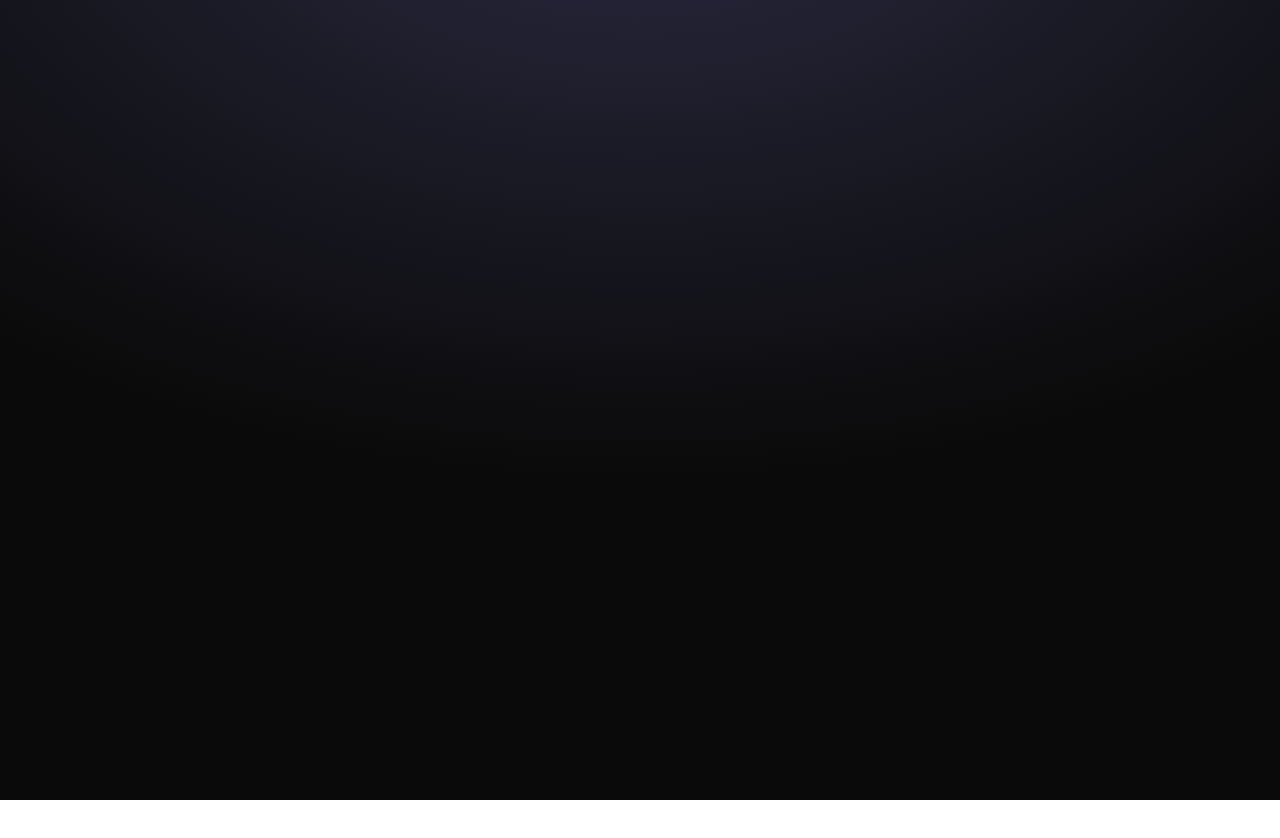
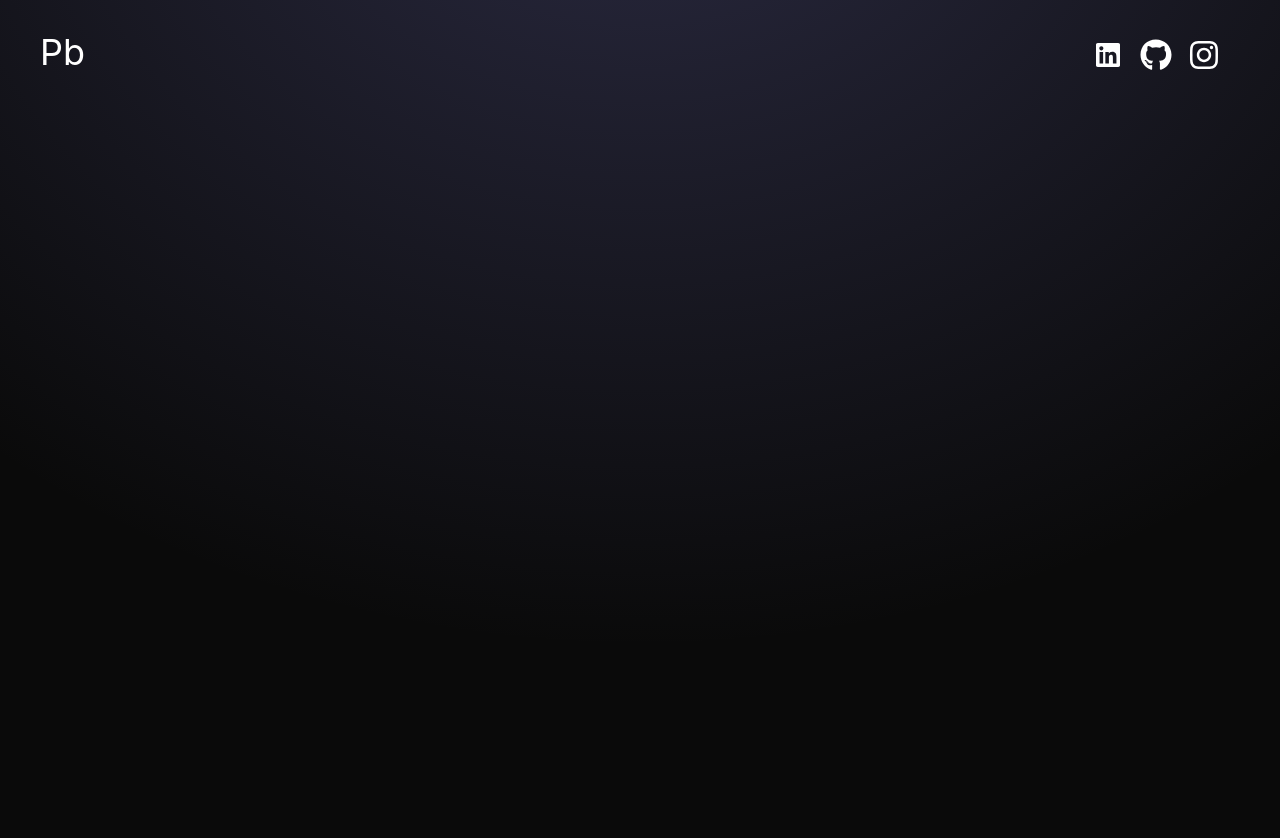
Before and after one commit to Puru7071/Puru-s-Portfolio-, a React (Create React App) app: page / in a window 1280 px wide. Shown: the top 838 px of the page. Before the commit the page ends 800 px from the top, so only its background shows below. Built offline with nearby package versions, Linux system fonts and the light colour scheme.

Commit message:
Added Header

```diff
--- a/package.json
+++ b/package.json
@@ -7,6 +7,8 @@
     "framer-motion": "^11.15.0",
     "react": "^18.3.1",
     "react-dom": "^18.3.1",
+    "react-icons": "^5.4.0",
+    "react-router-dom": "^7.1.1",
     "react-scripts": "5.0.1",
     "web-vitals": "^4.2.4"
   },
--- a/src/App.js
+++ b/src/App.js
@@ -1,7 +1,7 @@
 import './App.css';
-import { Fragment } from 'react';
 import { motion } from 'framer-motion';
-
+import Header from './components/Header';
+import Intro from './components/Intro';
 
 function App() {
   return (
@@ -18,8 +18,10 @@ function App() {
     //     >
     //     </motion.div>
     //   </motion.div>
-    <div className='h-[100%] w-[100%] bg-neutral-950 bg-[radial-gradient(ellipse_80%_80%_at_50%_-20%,rgba(120,119,198,0.3),rgba(255,255,255,0))]'>
-
+    <div
+      className='min-h-screen w-[100%] bg-neutral-950 bg-[radial-gradient(ellipse_80%_80%_at_50%_-20%,rgba(120,119,198,0.3),rgba(255,255,255,0))] flex flex-col overflow-scroll'>
+        <Header/>
+        <Intro/>
     </div>
   );
 }
--- /dev/null
+++ b/src/components/Header.jsx
@@ -0,0 +1,51 @@
+import React from 'react'
+import { motion } from 'framer-motion';
+import { RiLinkedinBoxFill } from "react-icons/ri";
+import { FaGithub } from "react-icons/fa";
+import { FaInstagram } from "react-icons/fa";
+
+const Header = () => {
+    const iconsLinks = [
+        {
+            icon: <RiLinkedinBoxFill />,
+            link: "https://www.linkedin.com/in/puru-bhargava-6330031b7/"
+        },
+        {
+            icon: <FaGithub />,
+            link: "https://github.com/Puru7071"
+        },
+        {
+            icon: <FaInstagram />,
+            link: "https://www.instagram.com/puru_bhargava_/"
+        }
+    ]
+    return (
+        <div className='w-[100%] h-[80px] flex flex-row justify-between pl-[40px] pr-[60px] py-[25px]'>
+            <h1
+                className='text-white text-[36px] h-[60px]'
+            >
+                Pb
+            </h1>
+            <motion.div
+                className='h-[60px] w-[auto] flex flex-row gap-[16px] text-[32px] justify-between text-white items-center relative'
+                initial = {{x : "100px" , opacity:0}}
+                animate = {{x : "0px" , opacity:1}}
+                transition={{ duration: 1 }}
+            >
+                {iconsLinks?.map(item => (
+                    <motion.a
+                        href={item?.link}
+                        target='_blank'
+                        animate ={{rotate:-360}}
+                        transition={{duration: 2}}
+                    >
+                        {item?.icon}
+                    </motion.a>
+                ))}
+
+            </motion.div>
+        </div>
+    )
+}
+
+export default Header
--- /dev/null
+++ b/src/components/Intro.jsx
@@ -0,0 +1,13 @@
+import React from 'react'
+import { motion } from 'framer-motion';
+const Intro = () => {
+  return (
+    <div className='h-[auto] w-[100%]'>
+        <div className='w-[35%] h-[1000px]'>
+
+        </div>
+    </div>
+  )
+}
+
+export default Intro ;
--- a/src/index.css
+++ b/src/index.css
@@ -1,3 +1,14 @@
 @tailwind base;
 @tailwind components;
 @tailwind utilities;
+
+:root{
+    font-family: "Inter" , sans-serif;
+}
+html, body {
+    margin: 0;
+    padding: 0;
+    background-color: rgb(10 10 10 / var(--tw-bg-opacity, 1));
+    background-image: radial-gradient(ellipse 80% 80% at 50% -20%,rgba(120,119,198,0.3),rgba(255,255,255,0));
+    height: 100%;
+}
--- a/src/index.js
+++ b/src/index.js
@@ -2,8 +2,11 @@ import React from 'react';
 import ReactDOM from 'react-dom/client';
 import './index.css';
 import App from './App';
+import { BrowserRouter } from 'react-router-dom';
 
 const root = ReactDOM.createRoot(document.getElementById('root'));
 root.render(
-    <App />
+    <BrowserRouter>
+        <App />
+    </BrowserRouter>
 );
```
Also changed, not shown: 1 other file (tests, documents, lock files or other folders).
